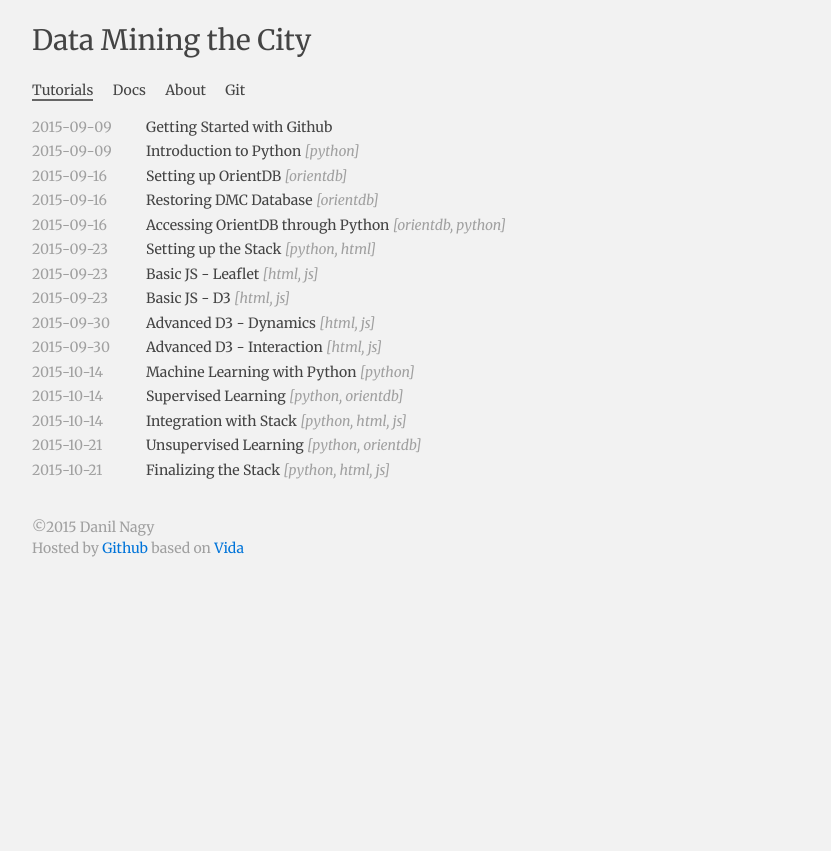
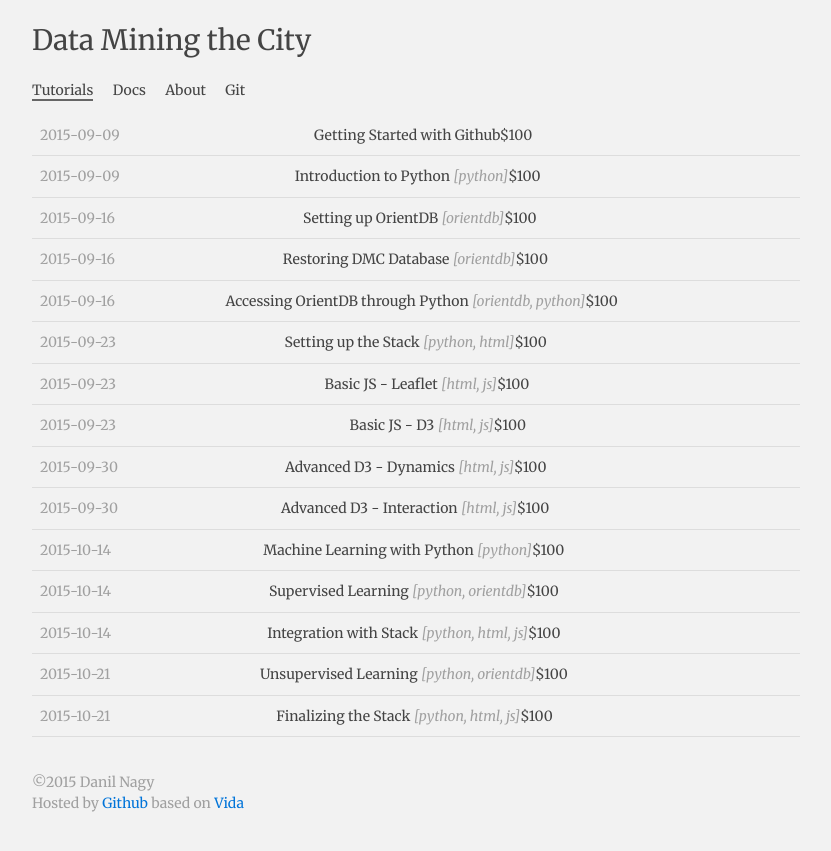
Before and after one commit to danilnagy/dmc, a Jekyll site: the page built from index.html, in a window 1280 px wide. Shown: the top 851 px of the page, without its empty margins (224-1055 px from the left). Built offline with Jekyll 4.4.1, drawn with Linux system fonts in a browser that asks for light colours; Markdown is read by kramdown in place of the engine named in the settings.

Commit message:
Update index.html

```diff
--- a/index.html
+++ b/index.html
@@ -5,7 +5,12 @@ layout: default
 <div class="home">
     <ul class="posts">
         {% for post in site.posts reversed %}
-        <li><span>{{ post.date | date: site.date_format }}</span><a href="{{ post.url | prepend: site.baseurl }}">{{ post.title }}</a>{% if post.tags.size > 0 %} <em>[{% for tag in post.tags %}{{ tag }}{% unless tag == post.tags.last %}, {% endunless %}{% endfor %}]</em>{% endif %}</li>
+        <li><table><tr><td>
+            <span>{{ post.date | date: site.date_format }}</span>
+            </td>
+            <td>
+            <a href="{{ post.url | prepend: site.baseurl }}">{{ post.title }}</a>{% if post.tags.size > 0 %} <em>[{% for tag in post.tags %}{{ tag }}{% unless tag == post.tags.last %}, {% endunless %}{% endfor %}]</em>{% endif %}$100
+            </td></tr></table></li>
         {% endfor %}
     </ul>
 </div>
```
